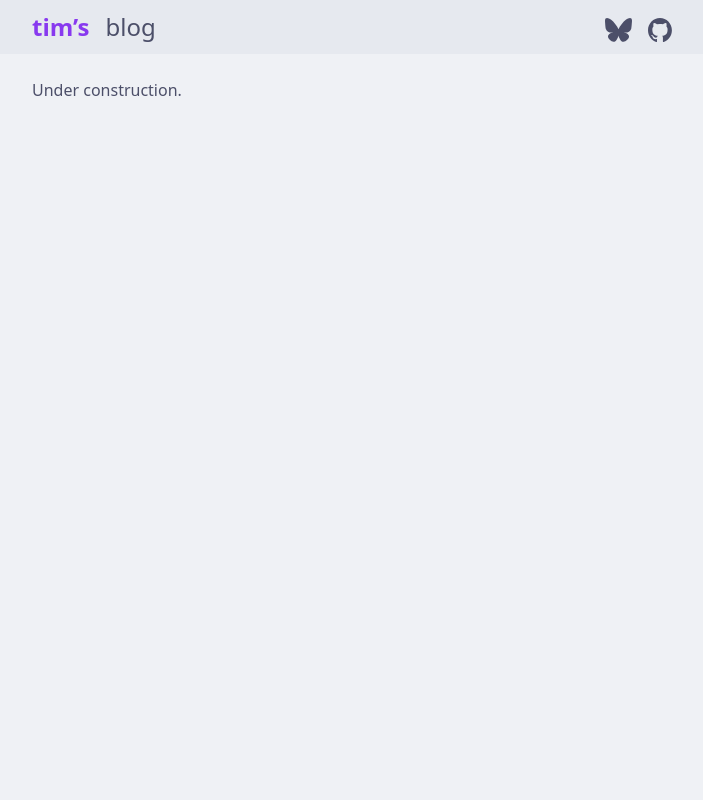
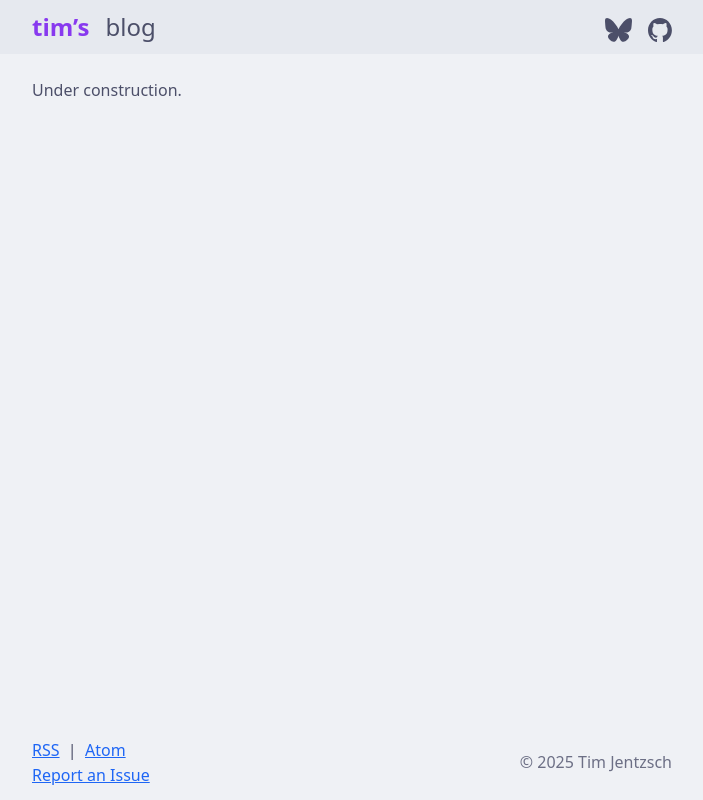
Before and after one commit to TimJentzsch/dev.timjen.net, a SvelteKit app: page / in a window 1280 px wide. Shown: the whole page, without its empty margins (288-991 px from the left). Built offline with nearby package versions, Linux system fonts and the light colour scheme.

Commit message:
Add a footer, fix feed links

```diff
--- a/src/lib/blog.ts
+++ b/src/lib/blog.ts
@@ -21,7 +21,7 @@ export interface BlogPost {
  * @param maxPosts The maximum number of posts to load.
  * @returns The blog posts, sorted by date (newest first).
  */
-export async function loadPosts(url: URL, maxPosts: number = 10): Promise<BlogPost[]> {
+export async function loadPosts(url?: URL, maxPosts: number = 10): Promise<BlogPost[]> {
 	const modules = import.meta.glob(`/src/blog/*.{md,svx,svelte.md}`);
 
 	const postPromises = Object.entries(modules).map(([path, resolver]) =>
@@ -45,6 +45,6 @@ export async function loadPosts(url: URL, maxPosts: number = 10): Promise<BlogPo
 }
 
 /** @returns `true` if draft posts should be shown to the user, else `false`. */
-export function showDrafts(url: URL): boolean {
-	return import.meta.env.DEV || url.searchParams.has('showDrafts');
+export function showDrafts(url?: URL): boolean {
+	return import.meta.env.DEV || (url !== undefined && url.searchParams.has('showDrafts'));
 }
--- /dev/null
+++ b/src/lib/components/Footer.svelte
@@ -0,0 +1,41 @@
+<script>
+	import { COPYRIGHT } from '$lib/properties';
+</script>
+
+<div class="footer-container">
+	<footer>
+		<nav>
+			<div>
+				<a href="/feed.xml" aria-label="RSS Feed">RSS</a>
+				&nbsp;|&nbsp;
+				<a href="/atom.xml" aria-label="Atom Feed">Atom</a>
+			</div>
+			<a href="https://github.com/TimJentzsch/dev.timjen.net/issues/new">Report an Issue</a>
+		</nav>
+		<p class="copyright">{COPYRIGHT}</p>
+	</footer>
+</div>
+
+<style>
+	.footer-container {
+		display: flex;
+		width: 100%;
+		justify-content: center;
+
+		margin-top: var(--spacing2);
+	}
+
+	footer {
+		display: flex;
+		align-items: center;
+		justify-content: space-between;
+		width: 100%;
+		max-width: var(--max-content-width);
+
+		margin: var(--spacing1) var(--spacing2);
+	}
+
+	.copyright {
+		color: var(--muted-color);
+	}
+</style>
--- /dev/null
+++ b/src/lib/properties.ts
@@ -0,0 +1,3 @@
+export const AUTHOR = 'Tim Jentzsch';
+export const CREATION_YEAR = 2025;
+export const COPYRIGHT = `© ${CREATION_YEAR} ${AUTHOR}`;
--- a/src/lib/server/feed.ts
+++ b/src/lib/server/feed.ts
@@ -1,4 +1,5 @@
 import { loadPosts } from '$lib/blog';
+import { AUTHOR, COPYRIGHT } from '$lib/properties';
 import { Feed } from 'feed';
 
 const baseUrl = import.meta.env.DEV ? 'http://localhost:5173/' : import.meta.env.BASE_URL;
@@ -8,24 +9,24 @@ function createFeed(): Feed {
 	return new Feed({
 		id: blogUrl,
 		title: "tim's blog",
+		description: "Tim's technical blog about game- and web development.",
 		language: 'en-US',
 		feedLinks: {
 			rss2: `${blogUrl}/feed.xml`,
 			atom: `${blogUrl}/atom.xml`
 		},
 		author: {
-			name: 'Tim Jentzsch',
+			name: AUTHOR,
 			link: blogUrl
 		},
 		link: blogUrl,
-		description: "Tim's technical blog about game- and web development.",
-		copyright: 'Copyright © 2025 Tim Jentzsch'
+		copyright: COPYRIGHT
 	});
 }
 
-export async function getFeed(url: URL): Promise<Feed> {
+export async function getFeed(): Promise<Feed> {
 	const feed = createFeed();
-	const posts = await loadPosts(url);
+	const posts = await loadPosts();
 
 	for (const post of posts) {
 		feed.addItem({
--- a/src/routes/+layout.svelte
+++ b/src/routes/+layout.svelte
@@ -6,6 +6,7 @@
 	import '../styles/code.css';
 	import Header from '$lib/components/Header.svelte';
 	import type { LayoutProps } from './$types';
+	import Footer from '$lib/components/Footer.svelte';
 
 	let { data, children }: LayoutProps = $props();
 </script>
@@ -18,11 +19,14 @@
 	</main>
 </div>
 
+<Footer />
+
 <style>
 	.main-container {
 		overflow-x: hidden;
 		display: flex;
 		justify-content: center;
+		flex-grow: 1;
 		width: 100%;
 	}
 
--- a/src/routes/blog/feed.xml/+server.ts
+++ b/src/routes/atom.xml/+server.ts
@@ -4,10 +4,10 @@ import type { RequestHandler } from '@sveltejs/kit';
 // Force this route to be pre-rendered, since it just generates a static file.
 export const prerender = true;
 
-export const GET: RequestHandler = async ({ url }) => {
-	const feed = await getFeed(url);
+export const GET: RequestHandler = async () => {
+	const feed = await getFeed();
 
-	return new Response(feed.rss2(), {
-		headers: new Headers({ 'Content-Type': 'application/rss+xml' })
+	return new Response(feed.atom1(), {
+		headers: new Headers({ 'Content-Type': 'application/atom+xml' })
 	});
 };
--- a/src/routes/blog/atom.xml/+server.ts
+++ b/src/routes/feed.xml/+server.ts
@@ -4,10 +4,10 @@ import type { RequestHandler } from '@sveltejs/kit';
 // Force this route to be pre-rendered, since it just generates a static file.
 export const prerender = true;
 
-export const GET: RequestHandler = async ({ url }) => {
-	const feed = await getFeed(url);
+export const GET: RequestHandler = async () => {
+	const feed = await getFeed();
 
-	return new Response(feed.atom1(), {
-		headers: new Headers({ 'Content-Type': 'application/atom+xml' })
+	return new Response(feed.rss2(), {
+		headers: new Headers({ 'Content-Type': 'application/rss+xml' })
 	});
 };
--- a/src/styles/global.css
+++ b/src/styles/global.css
@@ -9,7 +9,10 @@
 }
 
 body {
+	display: flex;
+	flex-direction: column;
 	margin: 0;
+	min-height: 100vh;
 
 	background-color: var(--background-color);
 	color: var(--text-color);
```
